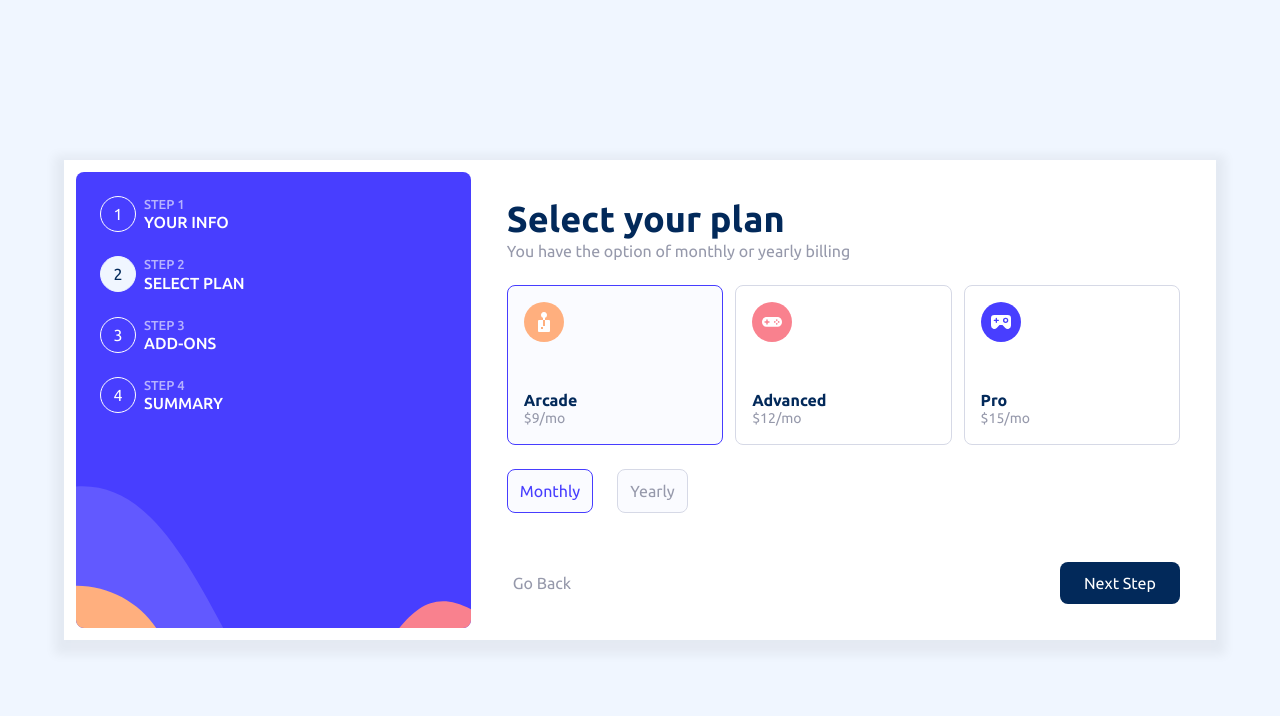
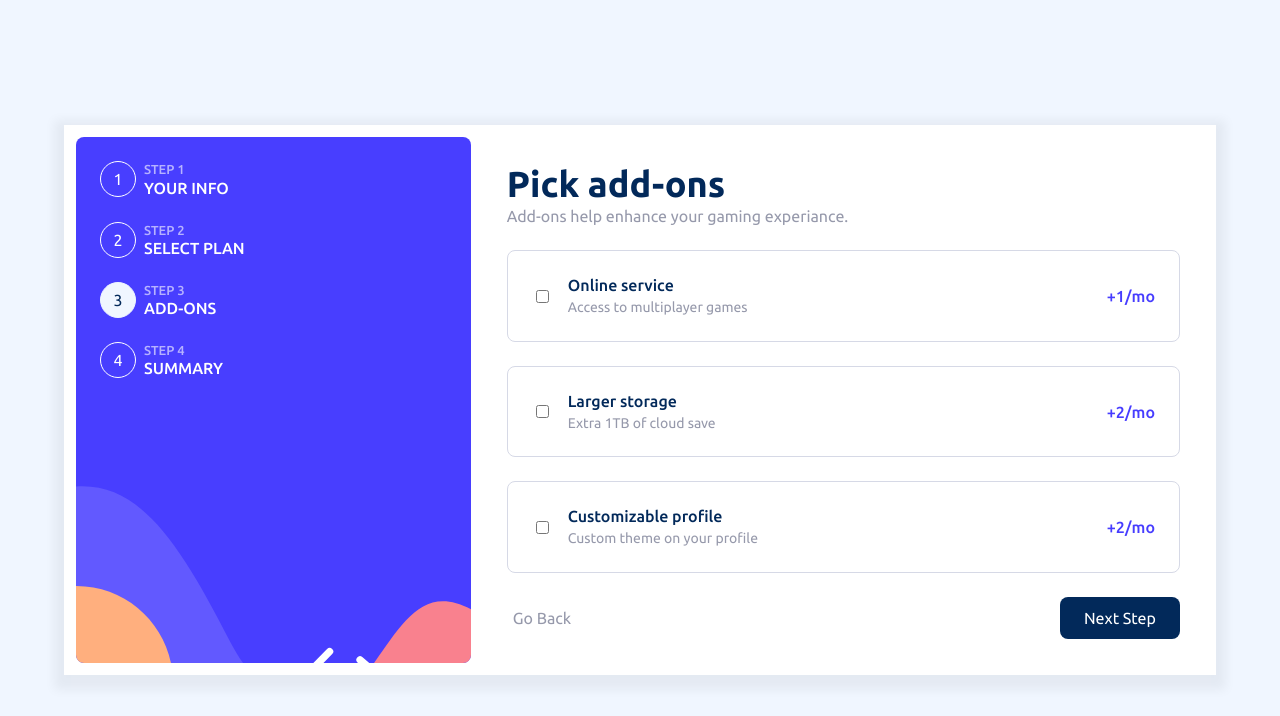
Before and after one commit to yvnvs/multi-step-form, a React (Vite) app: page / in a window 1280 px wide. Shown: the top 716 px of the page. Built offline with nearby package versions, Linux system fonts and the light colour scheme.

Commit message:
step3  component

```diff
--- a/src/components/multi-step-form/index.jsx
+++ b/src/components/multi-step-form/index.jsx
@@ -40,7 +40,7 @@
 
 function MultiStepForm(){
 
-    const [activeStep, setActiveStep] = useState("step2");
+    const [activeStep, setActiveStep] = useState("step3");
     const ActiveStep = Steps[activeStep].component
 
     return(
--- a/src/components/step-2/index.jsx
+++ b/src/components/step-2/index.jsx
@@ -2,9 +2,6 @@
 import Step from "../step"
 import FormJSON from "../../../form.json"
 
-import ArcadeIcon from "../../assets/icon-arcade.svg"
-import AdvancedIcon from "../../assets/icon-advanced.svg"
-import ProIcon from "../../assets/icon-pro.svg"
 
 import * as S from "./styled"
 
--- a/src/components/step-3/index.jsx
+++ b/src/components/step-3/index.jsx
@@ -1,8 +1,45 @@
+import React, {useState} from "react"
 import Step from "../step"
 
-function Step3(props){
+import FormJSON from "../../../form.json"
+
+import * as S from "./styled"
+
+const { step3 } = FormJSON;
+
+function Step3(props) {
+const [selectedAddons, setSelectedAddons] = useState([])
+
+    const billingType = "monthly";
+
+    const changeSelectedAddons = (checked,selectedAddon)=>{
+        if(checked){
+            setSelectedAddons([...selectedAddons, selectedAddon]);
+        }else{
+            setSelectedAddons(
+                selectedAddons.filter((addon) => addon.id !== selectedAddon.id)
+            );
+        }
+        console.log(checked,selectedAddon);
+    }
+
+    const checkSelected = (id)=> selectedAddons.some((i) => i.id ===id);
     return (
-        <Step {...props}> Step 3 </Step>
+        <Step {...props}>
+            <S.Step3>
+                {step3[billingType].map((item)=>
+                (<S.Item key={item.id} isSelected = {checkSelected(item.id)}>
+                    <S.Input type="checkbox" onChange={(e)=> changeSelectedAddons(e.target.checked,item)} />
+                    <S.InputBody>
+                        <S.Title>{item.title}</S.Title>
+                        <S.Subtitle>{item.description}</S.Subtitle>
+                    </S.InputBody>
+                    <S.Price>{item.price}</S.Price>
+                </S.Item>))}
+            </S.Step3>
+
+
+        </Step>
     )
 }
 
--- a/src/components/step-3/styled.jsx
+++ b/src/components/step-3/styled.jsx
@@ -1 +1,57 @@
-import styled from "styled-components";
+import styled , {css}from "styled-components";
+
+
+export const Step3 = styled.div`
+    display:flex;
+    flex-direction:column;
+    gap:24px;
+
+`;
+
+
+export const Item = styled.label`
+    display:flex;
+    align-items:center;
+    padding:24px;
+    gap:16px;
+    border: 1px solid var(--light-gray);
+    border-radius: 8px;
+
+    ${({ isSelected }) =>
+        isSelected &&
+        css`
+            background-color: var(--alabaster);
+            border-color: var(--purplish-blue);
+        `}
+
+    &:hover{
+        border-color: var(--purplish-blue);
+    }
+`;
+
+
+export const Input = styled.input``;
+
+
+export const InputBody = styled.div`
+    flex:1;
+`;
+
+
+export const Title = styled.h4`
+    font-weight: 500;
+    margin-bottom:4px;
+
+`;
+
+
+export const Subtitle = styled.p`
+    font-size:14px;
+    color: var(--cool-gray);
+`;
+
+
+export const Price = styled.p`
+    color:var(--purplish-blue);
+    font-weight:500;
+`;
```
